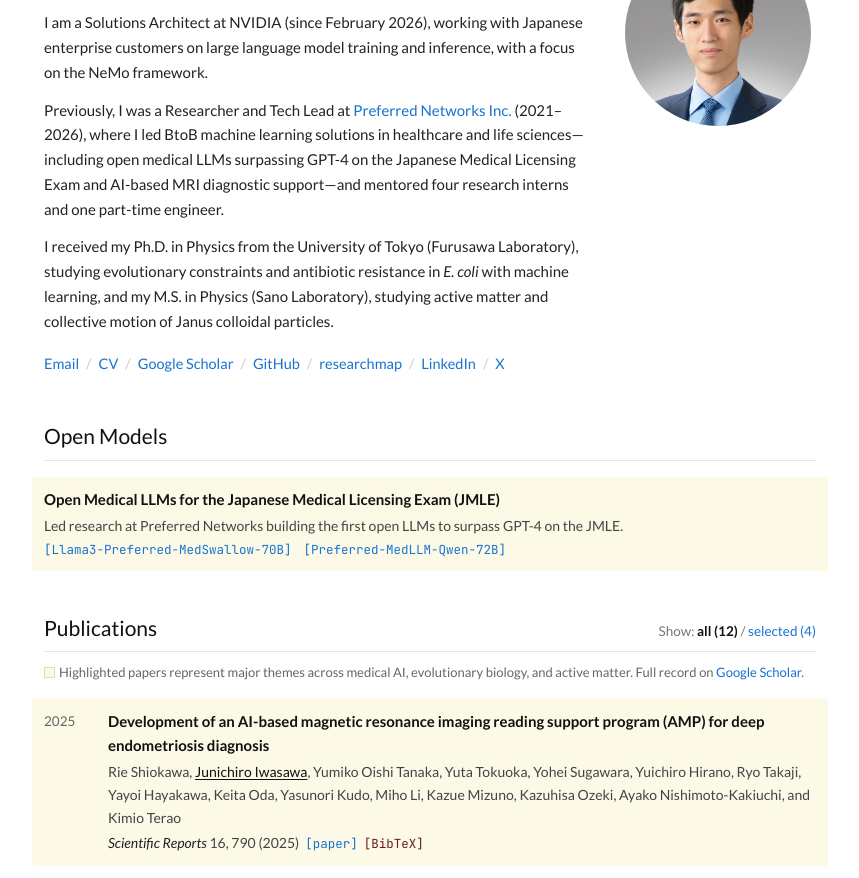
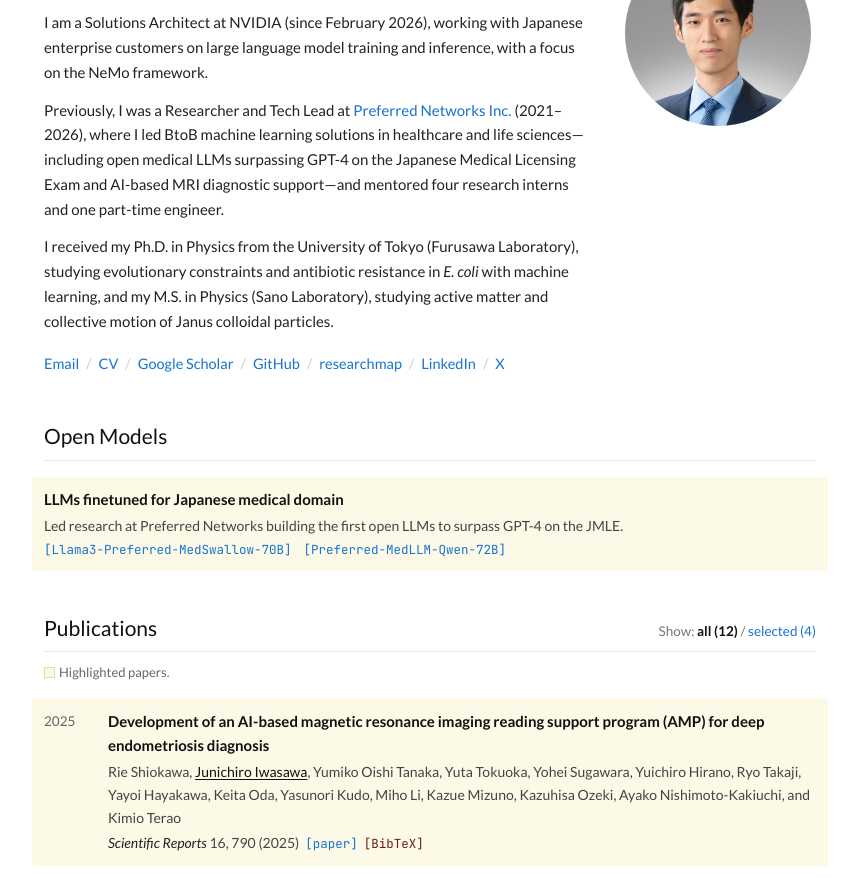
Before and after one commit to jiwasawa/jiwasawa.github.io, a plain HTML site: page index.html in a window 1280 px wide. Shown: the part 152-1030 px from the top of the page, without its empty margins (210-1069 px from the left). Drawn offline with Linux system fonts and the light colour scheme.

Commit message:
Deploying to gh-pages from @ jiwasawa/jiwasawa.github.io@e801a85313d9b7b2c9043670fea8cdc23bd770e6 🚀

```diff
--- a/index.html
+++ b/index.html
@@ -495,7 +495,7 @@ I received my Ph.D. in Physics from the University of Tokyo (Furusawa Laboratory
         </div>
         <ul class="models-list">
           <li>
-            <div class="models-title">Open Medical LLMs for the Japanese Medical Licensing Exam (JMLE)</div>
+            <div class="models-title">LLMs finetuned for Japanese medical domain</div>
             <div class="pub-authors">Led research at Preferred Networks building the first open LLMs to surpass GPT-4 on the JMLE.</div>
             <div class="model-actions">
 <a href="https://huggingface.co/pfnet/Llama3-Preferred-MedSwallow-70B">[Llama3-Preferred-MedSwallow-70B]</a><a href="https://huggingface.co/pfnet/Preferred-MedLLM-Qwen-72B">[Preferred-MedLLM-Qwen-72B]</a>            </div>
@@ -509,7 +509,7 @@ I received my Ph.D. in Physics from the University of Tokyo (Furusawa Laboratory
 Show: <button type="button" data-pub-filter="all" aria-pressed="true" class="active">all (12)</button> / <button type="button" data-pub-filter="highlight" aria-pressed="false">selected (4)</button>          </div>
         </div>
         <p class="legend">
-<span class="swatch"></span>Highlighted papers represent major themes across medical AI, evolutionary biology, and active matter. Full record on <a href="https://scholar.google.co.jp/citations?user=LampCPIAAAAJ&amp;hl=en">Google Scholar</a>.        </p>
+<span class="swatch"></span>Highlighted papers.        </p>
         <ol class="pub-list">
           <li class="pub-item highlight">
             <div class="pub-year">2025</div>
```
Also changed, not shown: publications.html (+1 -1 lines).
